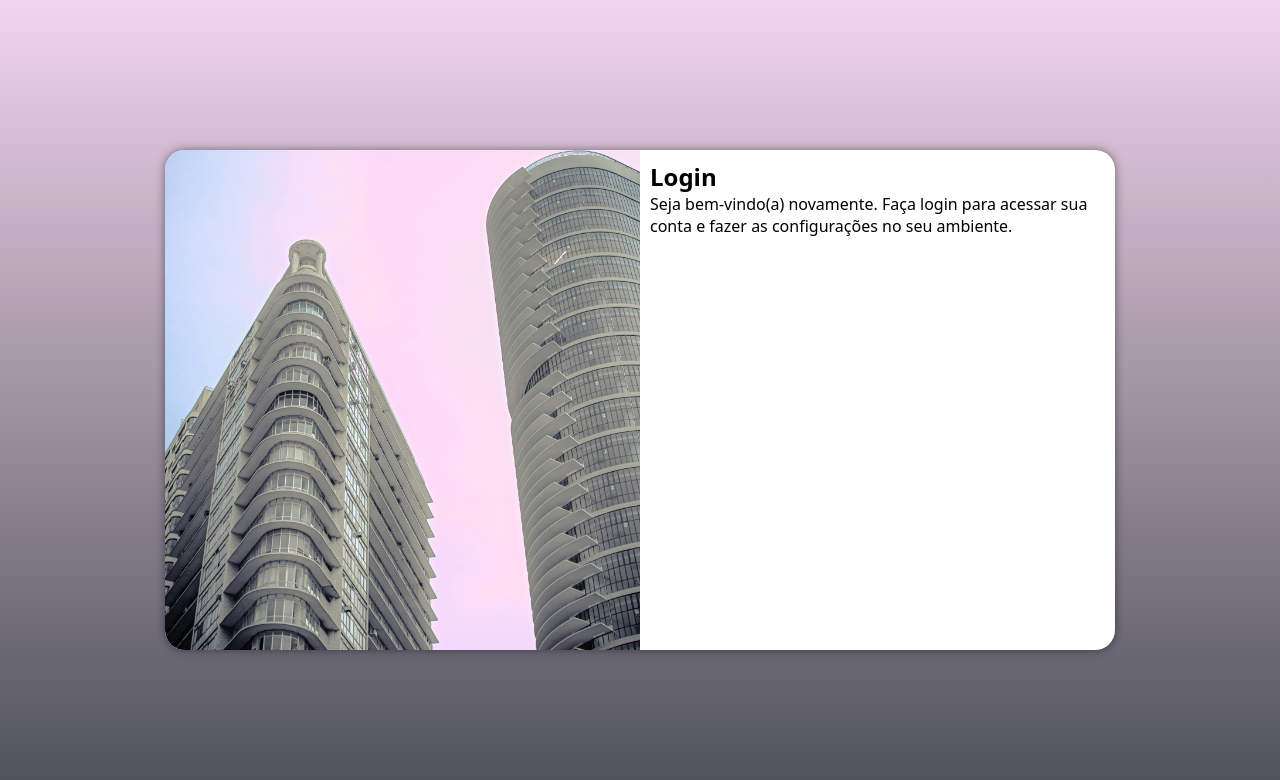
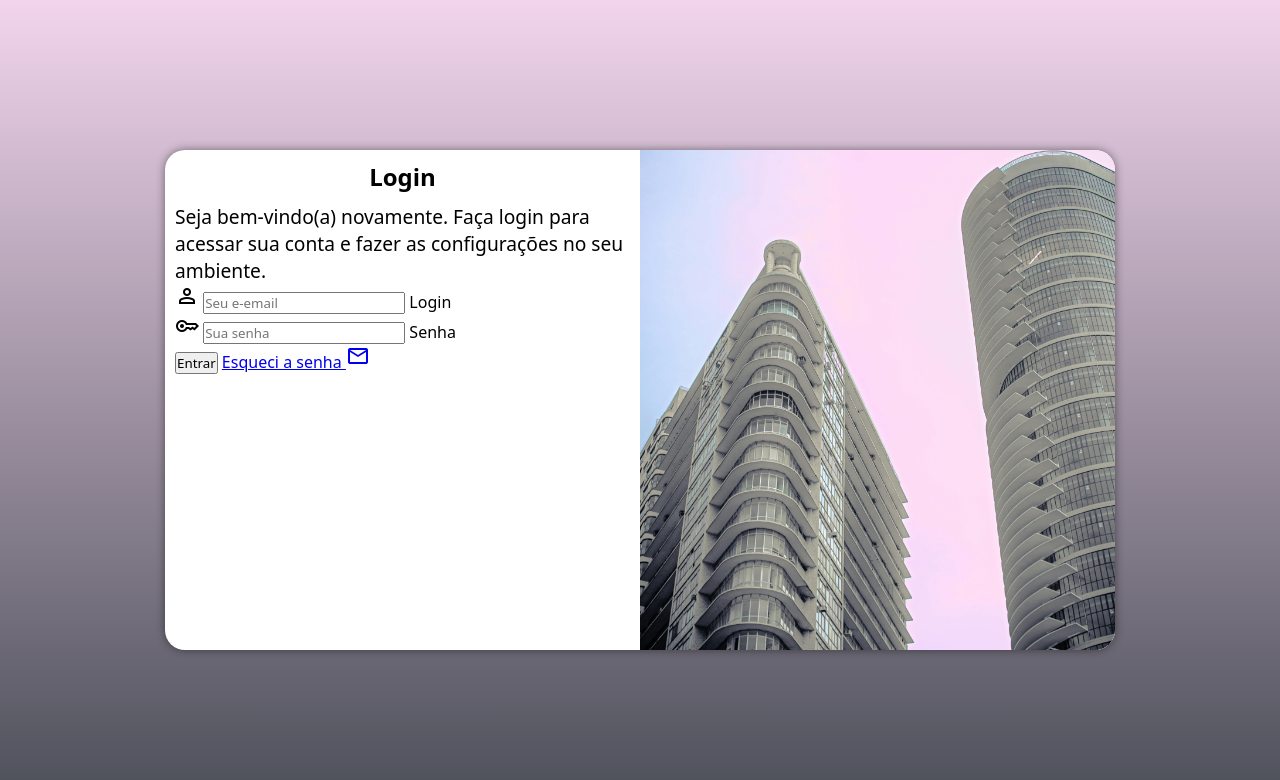
Before and after one commit to amorimsf/Projeto-login, a plain HTML site: page index.html in a window 1280 px wide. Drawn offline with nearby package versions, Linux system fonts and the light colour scheme.

Commit message:
att projeto login

```diff
--- a/estilos/media-query.css
+++ b/estilos/media-query.css
@@ -33,16 +33,23 @@
     }
 
     section#login > div#imagem {
-        float: left;
+        float: right;
         width: 50%;
         height: 100%;
     }
 
 
     section#login > div#formulario {
-        float: right;
+        float: left;
         width: 50%;
     }
 
+    div#fommulario > h1 {
+        font-size: 2em;
+    }
+
+    div#formulario > p {
+        font-size: 1.2em;
+    }
 
 }
--- a/estilos/style.css
+++ b/estilos/style.css
@@ -57,3 +57,12 @@ section#login > div#formulario {
     display: block;
     padding: 10px;
 }
+
+div#formulario  > h1 {
+    text-align: center;
+    margin-bottom: 10px;
+}
+
+div#formulario > p {
+    font-size: 0.8em;
+}
--- a/index.html
+++ b/index.html
@@ -4,6 +4,7 @@
     <meta charset="UTF-8">
     <meta name="viewport" content="width=device-width, initial-scale=1.0">
     <title>Projeto Login</title>
+    <link href="https://fonts.googleapis.com/css2?family=Material+Symbols+Outlined" rel="stylesheet">
     <link rel="stylesheet" href="estilos/style.css">
     <link rel="stylesheet" href="estilos/media-query.css">
 </head>
@@ -16,7 +17,26 @@
             <div id="formulario">
                 <h1>Login</h1>
                 <p>Seja bem-vindo(a) novamente. Faça login para acessar sua conta e fazer as configurações no seu ambiente.</p>
-                <form action="login.php" method="post"></form>
+                <form action="login.php" method="post" autocomplete="on">
+                    <div class="campo">
+
+                        <i class="material-symbols-outlined">person</i>
+                        <input type="email" name="login" id="ilogin" placeholder="Seu e-email" autocomplete="email" required maxlength="30">
+                        <label for="ilogin">Login</label>
+
+                    </div>
+                    <div class="campo">
+
+                        <i class="material-symbols-outlined">key</i>
+                        <input type="password" name="senha" id="isenha" placeholder="Sua senha" autocomplete="current-password" required minlength="8" maxlength="20">
+                        <label for="isenha">Senha</label>
+
+                    </div>
+                    <input type="submit" value="Entrar">
+                    <a href="esqueci.html">
+                        Esqueci a senha <i class="material-symbols-outlined">mail</i>
+                    </a>
+                </form>
             </div>
         </section>
     </main>
```
